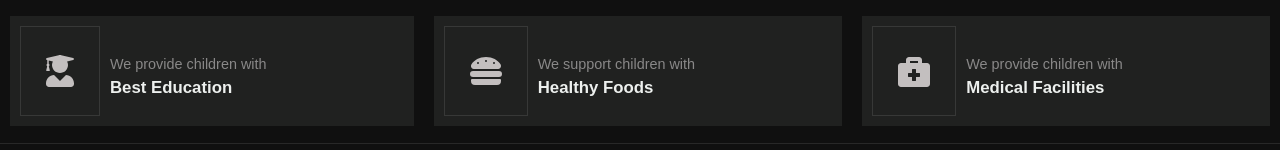
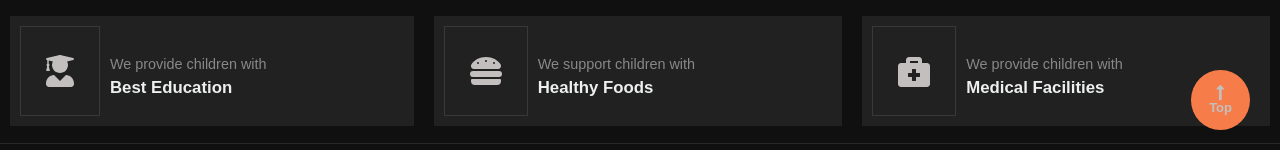
Before and after one commit to abeebridwan/aprilmission, a Next.js app: page / in a window 1280 px wide. Shown: the part 650-800 px from the top of the page. Built offline with nearby package versions, Linux system fonts and the light colour scheme.

Commit message:
feat: some styles added to arrowup component

```diff
--- a/components/arrowup/styles/arrowup.js
+++ b/components/arrowup/styles/arrowup.js
@@ -1,3 +1,21 @@
 import styled from 'styled-components';
 
-export const Container = styled.div``;
+export const Container = styled.button`
+  display: flex;
+  flex-direction: column;
+  justify-content: center;
+  align-items: center;
+  position: fixed;
+  bottom: 20px;
+  right: 30px;
+  z-index: 999999;
+  font-weight: 700;
+  font-size: 13px;
+  border: none;
+  outline: none;
+  background-color: #f67d4a;
+  color: #c3bfbf;
+  cursor: pointer;
+  padding: 14px 18px;
+  border-radius: 60%;
+`;
--- a/containers/Arrowup.js
+++ b/containers/Arrowup.js
@@ -1,9 +1,13 @@
 /* eslint-disable react/prop-types */
+import { FontAwesomeIcon } from '@fortawesome/react-fontawesome';
+import { faLongArrowAltUp } from '@fortawesome/free-solid-svg-icons';
+
 import ArrowUp from '../components/arrowup/index';
 
 const ArrowUpContainer = ({ children }) => (
   <ArrowUp>
-    I am gonna be the greatest
+    <FontAwesomeIcon icon={faLongArrowAltUp} size="lg" />
+    Top
     {children}
   </ArrowUp>
 );
```
